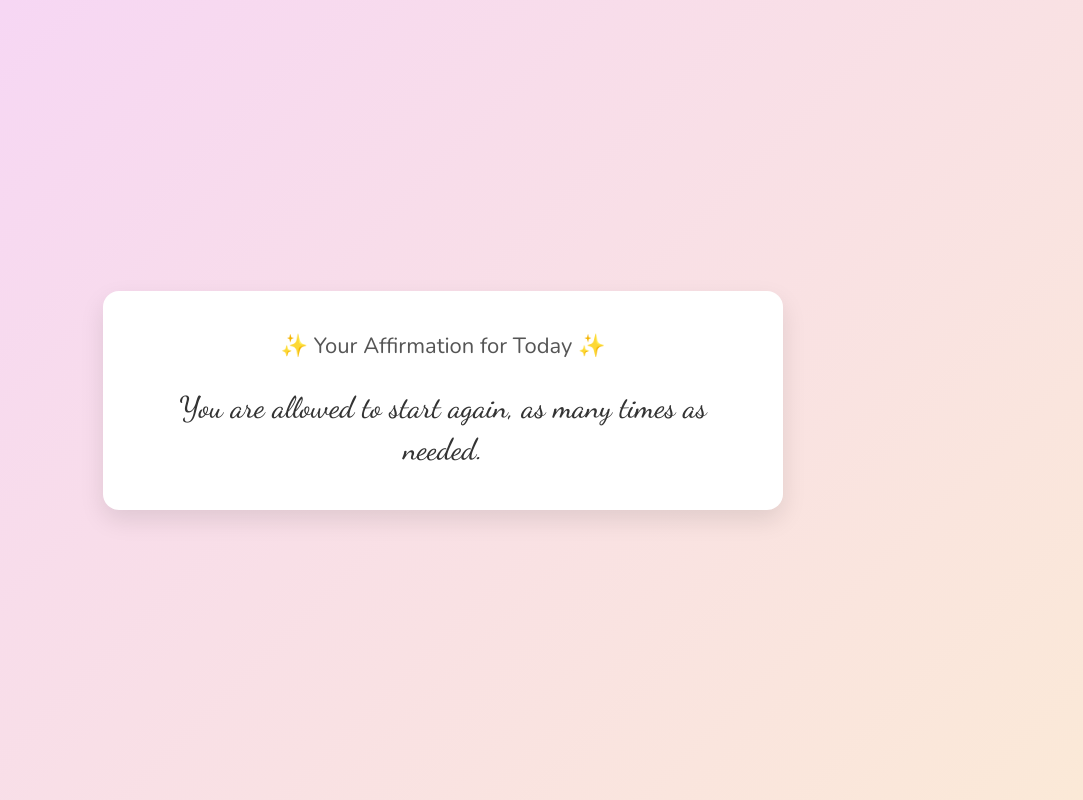
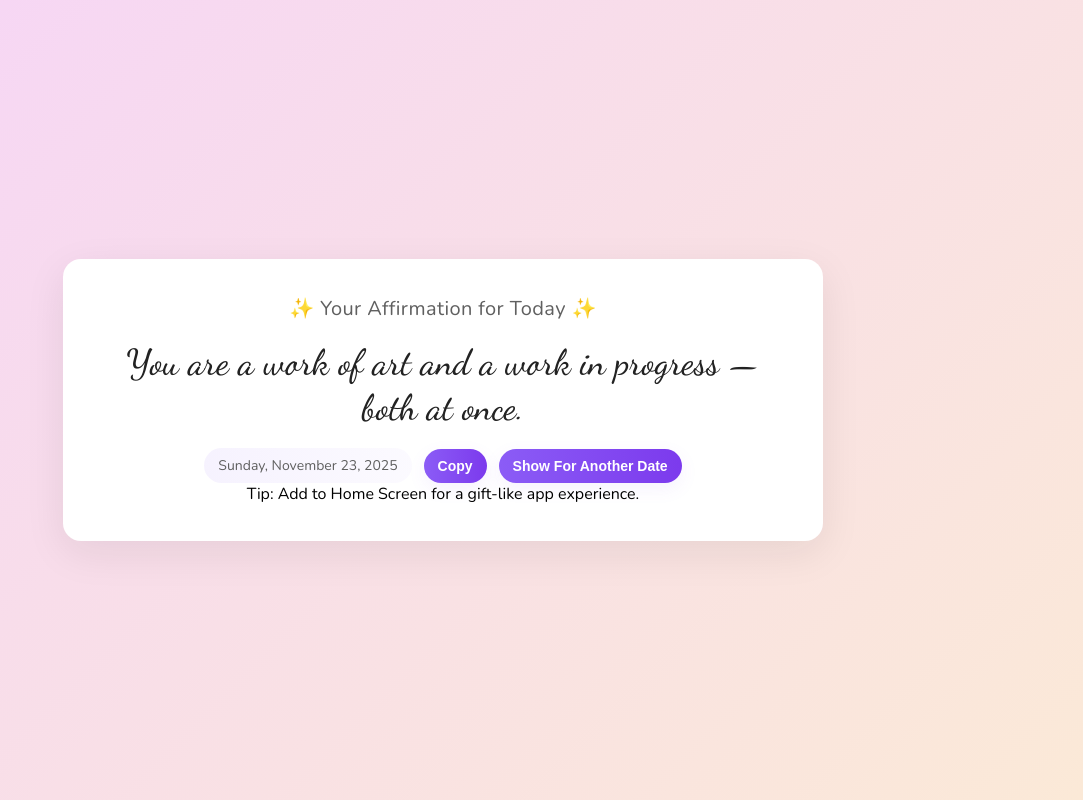
Before and after one commit to Anirudhgambhir/daily-affirmations-page, a plain HTML site: page index.html in a window 1280 px wide. Shown: the whole page, without its empty margins (197-1280 px from the left). Drawn offline with nearby package versions, Linux system fonts and the light colour scheme.

Commit message:
Update index.html
Updated index.html to wire js and css files into it.

```diff
--- a/index.html
+++ b/index.html
@@ -1,165 +1,69 @@
-<!DOCTYPE html>
+<!doctype html>
 <html lang="en">
 <head>
-    <meta charset="UTF-8">
-    <meta name="viewport" content="width=device-width, initial-scale=1.0">
-    <title>Your Daily Affirmation</title>
+  <meta charset="utf-8" />
+  <meta name="viewport" content="width=device-width,initial-scale=1" />
+  <title>Your Daily Affirmation</title>
 
-    <!-- Fonts -->
-    <link rel="preconnect" href="https://fonts.googleapis.com">
-    <link rel="preconnect" href="https://fonts.gstatic.com" crossorigin>
-    <link href="https://fonts.googleapis.com/css2?family=Nunito:wght@300;400;600&family=Dancing+Script:wght@500&display=swap" rel="stylesheet">
+  <!-- Fonts -->
+  <link href="https://fonts.googleapis.com/css2?family=Nunito:wght@300;400;600&family=Dancing+Script:wght@500&display=swap" rel="stylesheet">
 
-    <style>
-        body {
-            margin: 0;
-            font-family: 'Nunito', sans-serif;
-            background: linear-gradient(135deg, #f6d5f7, #fbe9d7);
-            height: 100vh;
-            display: flex;
-            justify-content: center;
-            align-items: center;
-            animation: fadeIn 2s ease;
-        }
+  <!-- your CSS file -->
+  <link rel="stylesheet" href="style.css" />
+</head>
+<body>
+  <div class="container">
+    <div class="card">
+      <div class="title">✨ Your Affirmation for Today ✨</div>
+      <div class="quote" id="quote">Loading...</div>
 
-        @keyframes fadeIn {
-            from {opacity: 0;} to {opacity: 1;}
-        }
+      <div class="meta">
+        <div class="date" id="date">—</div>
+        <button class="btn" id="copyBtn">Copy</button>
+        <button class="btn secondary" id="newBtn">Show For Another Date</button>
+      </div>
 
-        .card {
-            background: white;
-            padding: 40px;
-            border-radius: 16px;
-            box-shadow: 0px 10px 25px rgba(0,0,0,0.1);
-            text-align: center;
-            max-width: 600px;
-            margin: 20px;
-            animation: pop 1s ease;
-        }
+      <div class="note">Tip: Add to Home Screen for a gift-like app experience.</div>
+    </div>
+  </div>
 
-        @keyframes pop {
-            0% { transform: scale(0.9); opacity: 0; }
-            100% { transform: scale(1); opacity: 1; }
-        }
+  <!-- Affirmations & helpers -->
+  <script src="affirmations.js"></script>
 
-        .title {
-            font-size: 22px;
-            color: #555;
-        }
+  <!-- Simple interaction script -->
+  <script>
+    function formatDisplayDate(date) {
+      return date.toLocaleDateString(undefined, { weekday: 'long', year: 'numeric', month: 'long', day: 'numeric' });
+    }
 
-        .quote {
-            margin-top: 25px;
-            font-size: 30px;
-            font-family: 'Dancing Script', cursive;
-            color: #333;
-            line-height: 1.4;
-        }
-    </style>
-</head>
+    function showToday() {
+      const today = new Date();
+      document.getElementById('date').innerText = formatDisplayDate(today);
+      document.getElementById('quote').innerText = window.getAffirmationOfTheDay();
+    }
 
-<body>
-    <div class="card">
-        <div class="title">✨ Your Affirmation for Today ✨</div>
-        <div class="quote" id="quote"></div>
-    </div>
+    document.getElementById('copyBtn').addEventListener('click', function(){
+      window.copyTodayToClipboard().then(() => {
+        this.innerText = 'Copied!';
+        setTimeout(()=> this.innerText = 'Copy', 1400);
+      }).catch(()=> {
+        this.innerText = 'Failed';
+        setTimeout(()=> this.innerText = 'Copy', 1400);
+      });
+    });
 
-    <script>
-        const affirmations = [
-            "Today, you are growing into someone stronger and wiser.",
-            "You deserve beautiful things, and they are on their way to you.",
-            "You are becoming the best version of yourself, gently and steadily.",
-            "Your presence brings calm and warmth to the world.",
-            "Each step you take today is meaningful.",
-            "You are worthy of love, kindness, and understanding.",
-            "You have survived 100% of your hardest days.",
-            "You are not behind; you are exactly where you need to be.",
-            "Your heart knows how to heal itself — trust it.",
-            "You attract peace, clarity, and opportunities.",
-            "You are allowed to start again, as many times as needed.",
-            "Something good is finding its way toward you.",
-            "You are capable, intelligent, and determined.",
-            "Your mind is stronger than your doubts.",
-            "You bring light to people without even trying.",
-            "Every day, you add something beautiful to the world.",
-            "You are blossoming in your own time.",
-            "You are resilient, even when you don’t feel like it.",
-            "You are a work of art and a work in progress — both at once.",
-            "Life is gently preparing something wonderful for you.",
-            "You deserve rest just as much as you deserve success.",
-            "You radiate confidence and quiet strength.",
-            "You are guided, protected, and supported.",
-            "You don’t need to be perfect to be valuable.",
-            "You matter more than you realize.",
-            "Your potential is limitless.",
-            "You are learning to trust yourself deeply.",
-            "Your energy attracts the right people into your life.",
-            "You are becoming someone you are proud of.",
-            "The universe is aligning things in your favor.",
-            "Your courage grows every time you choose yourself.",
-            "You are allowed to take up space in this world.",
-            "Your dreams are valid and achievable.",
-            "You are stronger than yesterday.",
-            "You are becoming more aligned with your purpose.",
-            "Your kindness makes a bigger difference than you think.",
-            "You have everything you need within you.",
-            "You attract calm and release chaos.",
-            "You are exactly who someone needs in their life.",
-            "Today is a fresh beginning.",
-            "You bring warmth and hope wherever you go.",
-            "Your presence makes life softer.",
-            "You are building a beautiful future for yourself.",
-            "You are enough, exactly as you are.",
-            "Your small steps are leading to big results.",
-            "You choose peace over pressure.",
-            "You are growing at your own perfect pace.",
-            "Your confidence is rising with every decision.",
-            "You deserve to feel proud of yourself.",
-            "You are unfolding into something extraordinary.",
-            "You are creating a life you love.",
-            "Your heart is steady, hopeful, and open.",
-            "You attract good things effortlessly.",
-            "You trust the timing of your life.",
-            "You are capable of handling anything today brings.",
-            "Your inner light cannot be dimmed.",
-            "You are becoming emotionally stronger each day.",
-            "You release what no longer serves you.",
-            "You deserve gentleness and patience — even from yourself.",
-            "Your future self is proud of you already.",
-            "You are guided to what is meant for you.",
-            "You are doing better than you think.",
-            "Your effort is recognized, even if not spoken.",
-            "You have a kind and powerful heart.",
-            "You are attracting love in its purest form.",
-            "Your intuition is becoming clearer.",
-            "You deserve joy without guilt.",
-            "You are becoming more grounded and peaceful.",
-            "You are open to receiving abundance.",
-            "Your story is unfolding beautifully.",
-            "You are capable of miracles.",
-            "Your softness is a strength.",
-            "You are stepping into your true power.",
-            "Your mind is calm, focused, and clear.",
-            "You deserve stability and peace.",
-            "You glow naturally from within.",
-            "You are ready for new levels in life.",
-            "Your best days are ahead of you.",
-            "You are becoming whole and complete."
+    // Quick demo: show an affirmation for a random recent date
+    document.getElementById('newBtn').addEventListener('click', function(){
+      // show random date within +/- 180 days for demo
+      const now = new Date();
+      const offset = Math.floor(Math.random() * 361) - 180;
+      const dt = new Date(now.getFullYear(), now.getMonth(), now.getDate() + offset);
+      document.getElementById('date').innerText = formatDisplayDate(dt);
+      document.getElementById('quote').innerText = window.getAffirmationForDate(dt.toISOString().split('T')[0]);
+    });
 
-            // Continue adding up to 365 affirmations here
-        ];
-
-        // Daily unique affirmation
-        function getAffirmationOfTheDay() {
-            const today = new Date();
-            const year = today.getFullYear();
-            const month = today.getMonth() + 1;
-            const day = today.getDate();
-
-            const index = (year * month * day) % affirmations.length;
-            return affirmations[index];
-        }
-
-        document.getElementById("quote").innerText = getAffirmationOfTheDay();
-    </script>
+    // initial render
+    showToday();
+  </script>
 </body>
 </html>
```
